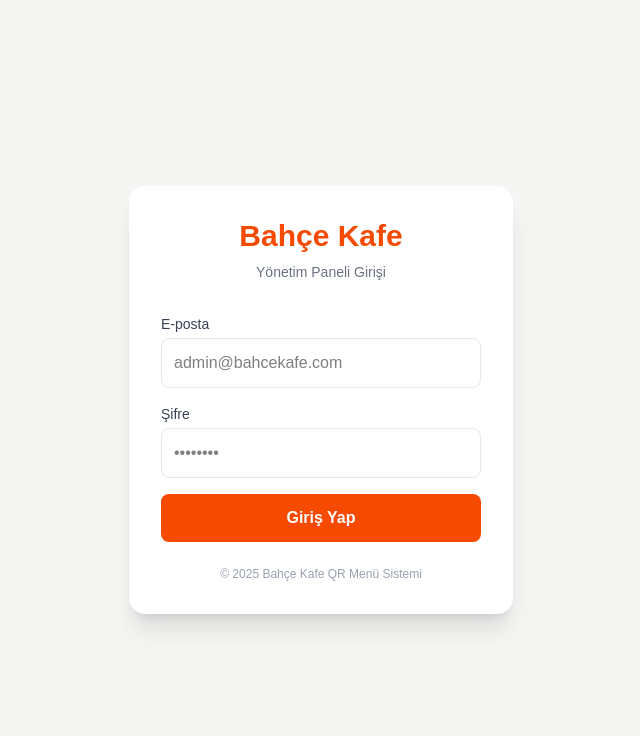
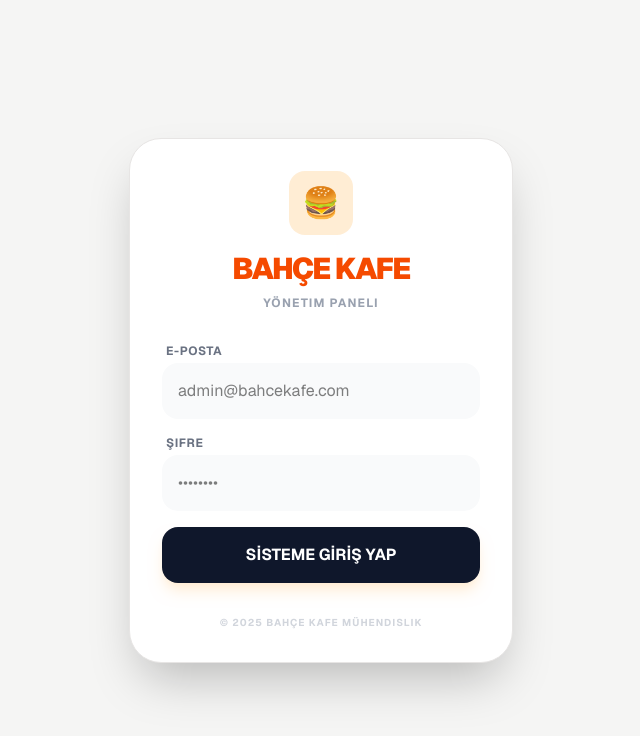
Before and after one commit to Seyhmusonder/kokorecci-menu, a Next.js app: page /login in a window 1280 px wide. Shown: the top 736 px of the page, without its empty margins (319-959 px from the left). Built offline with nearby package versions, Linux system fonts and the light colour scheme; no server answers.

Commit message:
cookie tabanli auth sistemine gecildi

```diff
--- a/app/login/page.tsx
+++ b/app/login/page.tsx
@@ -2,19 +2,19 @@
 
 import { useState } from 'react'
 import { supabase } from '@/lib/supabaseClient'
-import { useRouter } from 'next/navigation'
+// useRouter'ı silebilirsin çünkü window.location kullanacağız, ama hata vermesin diye tutabiliriz.
 
 export default function LoginPage() {
   const [email, setEmail] = useState('')
   const [password, setPassword] = useState('')
   const [loading, setLoading] = useState(false)
-  const router = useRouter()
 
   const handleLogin = async (e: React.FormEvent) => {
     e.preventDefault()
     setLoading(true)
 
-    // Supabase ile giriş yapma işlemi
+    try {
+      // 1. Supabase ile giriş yapma işlemi
       const { error } = await supabase.auth.signInWithPassword({
         email,
         password,
@@ -22,42 +22,53 @@ export default function LoginPage() {
 
       if (error) {
         alert("Giriş başarısız: " + error.message)
-    } else {
-      // Giriş başarılıysa admin paneline yönlendir
-      router.push('/admin')
+        setLoading(false)
+        return
       }
+
+      // 2. KRİTİK NOKTA: router.push yerine tam sayfa yenileme yapıyoruz.
+      // Bu sayede çerezler (cookies) tarayıcıya oturur ve Middleware girişi onaylar.
+      window.location.href = '/admin'
+
+    } catch (err) {
+      console.error("Giriş hatası:", err)
+      alert("Beklenmedik bir hata oluştu.")
       setLoading(false)
+    }
   }
 
   return (
-    <div className="flex items-center justify-center min-h-screen bg-stone-100 p-4">
-      <div className="bg-white p-8 rounded-2xl shadow-xl w-full max-w-sm">
+    <div className="flex items-center justify-center min-h-screen bg-stone-100 p-4 font-sans">
+      <div className="bg-white p-8 rounded-[2rem] shadow-2xl w-full max-w-sm border border-stone-200">
         <header className="text-center mb-8">
-          <h1 className="text-3xl font-bold text-orange-600">Bahçe Kafe</h1>
-          <p className="text-gray-500 text-sm mt-2">Yönetim Paneli Girişi</p>
+          <div className="bg-orange-100 w-16 h-16 rounded-2xl flex items-center justify-center mx-auto mb-4">
+             <span className="text-3xl">🍔</span>
+          </div>
+          <h1 className="text-3xl font-black text-orange-600 tracking-tighter">BAHÇE KAFE</h1>
+          <p className="text-gray-400 text-xs mt-2 uppercase font-bold tracking-widest">Yönetim Paneli</p>
         </header>
 
         <form onSubmit={handleLogin} className="space-y-4">
           <div>
-            <label className="block text-sm font-medium text-gray-700 mb-1">E-posta</label>
+            <label className="block text-xs font-bold text-gray-500 uppercase ml-1 mb-1 tracking-wider">E-posta</label>
             <input
               type="email"
               placeholder="admin@bahcekafe.com"
               value={email}
               onChange={(e) => setEmail(e.target.value)}
-              className="w-full p-3 border rounded-lg outline-none focus:ring-2 focus:ring-orange-500 text-black border-gray-200"
+              className="w-full p-4 bg-gray-50 border-none rounded-2xl outline-none focus:ring-2 focus:ring-orange-500 text-black transition-all"
               required
             />
           </div>
 
           <div>
-            <label className="block text-sm font-medium text-gray-700 mb-1">Şifre</label>
+            <label className="block text-xs font-bold text-gray-500 uppercase ml-1 mb-1 tracking-wider">Şifre</label>
             <input
               type="password"
               placeholder="••••••••"
               value={password}
               onChange={(e) => setPassword(e.target.value)}
-              className="w-full p-3 border rounded-lg outline-none focus:ring-2 focus:ring-orange-500 text-black border-gray-200"
+              className="w-full p-4 bg-gray-50 border-none rounded-2xl outline-none focus:ring-2 focus:ring-orange-500 text-black transition-all"
               required
             />
           </div>
@@ -65,14 +76,14 @@ export default function LoginPage() {
           <button
             type="submit"
             disabled={loading}
-            className="w-full bg-orange-600 text-white py-3 rounded-lg font-bold hover:bg-orange-700 transition-all active:scale-95 disabled:bg-gray-400"
+            className="w-full bg-slate-900 text-white py-4 rounded-2xl font-bold hover:bg-orange-600 transition-all active:scale-95 disabled:bg-gray-400 shadow-lg shadow-orange-100"
           >
-            {loading ? 'Giriş Yapılıyor...' : 'Giriş Yap'}
+            {loading ? 'KİMLİK DOĞRULANIYOR...' : 'SİSTEME GİRİŞ YAP'}
           </button>
         </form>
 
-        <p className="text-center text-xs text-gray-400 mt-6">
-          © 2025 Bahçe Kafe QR Menü Sistemi
+        <p className="text-center text-[10px] text-gray-300 mt-8 font-bold uppercase tracking-widest">
+          © 2025 Bahçe Kafe Mühendislik
         </p>
       </div>
     </div>
```
Lines whose indentation alone changed are shown as unchanged.
